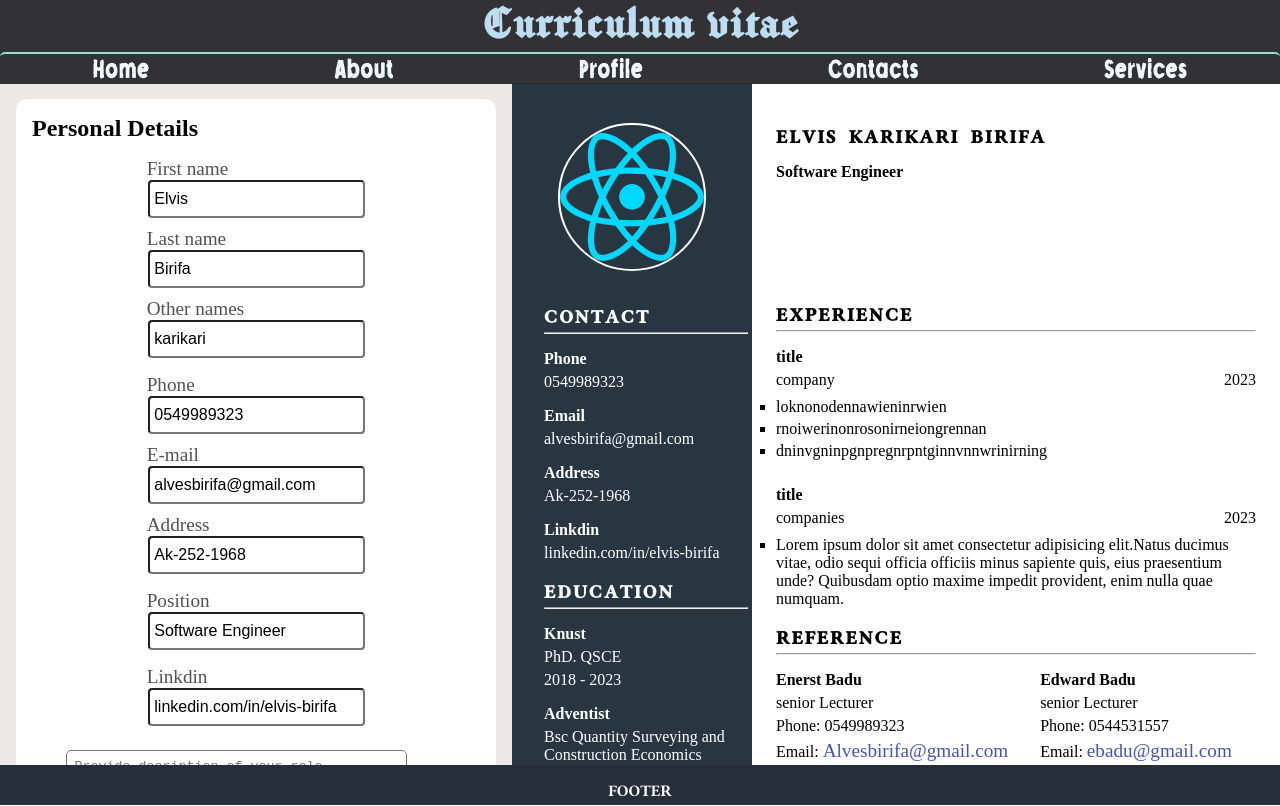
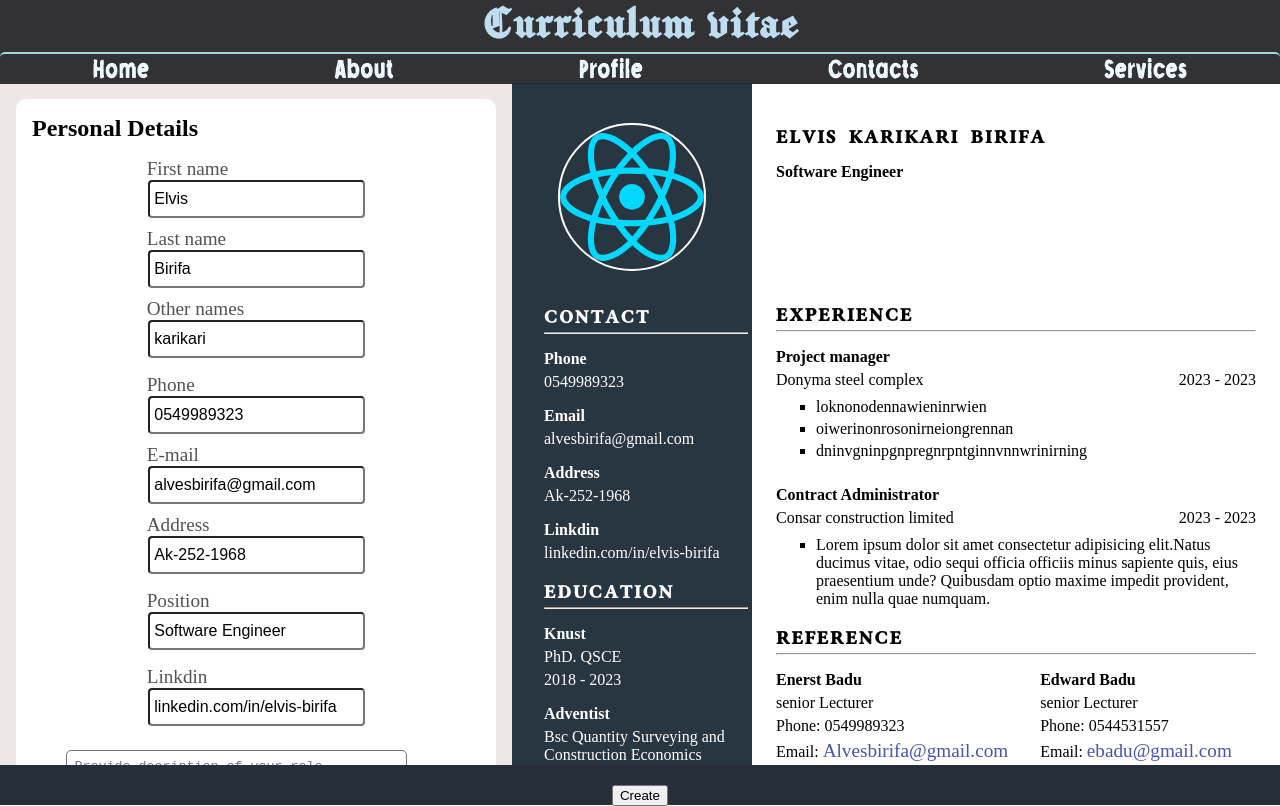
Before and after one commit to luciphoenix/CV, a React (Vite) app: page / in a window 1280 px wide. Built offline with nearby package versions, Linux system fonts and the light colour scheme.

Commit message:
change design

```diff
--- a/src/App.jsx
+++ b/src/App.jsx
@@ -44,19 +44,21 @@ function App() {
   const [experience, setExperience] = useState([
     {
       id: 0,
-      title: "title",
-      date: new Date().getFullYear().toString(),
-      company: "company",
+      title: "Project manager",
+      start: new Date().getFullYear().toString(),
+      end: new Date().getFullYear().toString(),
+      company: "Donyma steel complex",
       description:
         `loknonodennawieninrwien
-        rnoiwerinonrosonirneiongrennan
-        dninvgninpgnpregnrpntginnvnnwrinirning`
+oiwerinonrosonirneiongrennan
+dninvgninpgnpregnrpntginnvnnwrinirning`
     },
     {
       id: 1,
-      title: "title",
-      date: new Date().getFullYear().toString(),
-      company: "companies",
+      title: "Contract Administrator",
+      start: new Date().getFullYear().toString(),
+      end: new Date().getFullYear().toString(),
+      company: "Consar construction limited",
       description:
         "Lorem ipsum dolor sit amet consectetur adipisicing elit.Natus ducimus vitae, odio sequi officia officiis minus sapiente quis, eius praesentium unde? Quibusdam optio maxime impedit provident, enim nulla quae numquam.",
     },
@@ -161,6 +163,8 @@ function App() {
     });
     setSkills(newSkills);
   };
+
+
 
   function cSchool(e, id) {
     // make the target equal id equal to its current index incase of delete
--- a/src/Components/CVDisplay.jsx
+++ b/src/Components/CVDisplay.jsx
@@ -18,7 +18,7 @@ function CVDisplay({
 }) {
   return (
     <>
-      <div className="cv-display">
+      <div className="cv-display hide-cv">
         <div className="first-div">
           <Profile person />
           <Contact email={person.email} person={person} />
@@ -63,7 +63,8 @@ function CVDisplay({
                 <Experience
                   title={exp.title}
                   company={exp.company}
-                  date={exp.date}
+                  start={exp.start}
+                  end={exp.end}
                   description={exp.description}
                   key={exp.id}
                 />
--- a/src/Components/Create.jsx
+++ b/src/Components/Create.jsx
@@ -3,10 +3,8 @@ import Personal from "./Personal";
 import CreateEdu from "./CreateEdu";
 import CreateSkill from "./CreateSkill";
 import CreateReference from "./CreateReference";
-import { useState, useEffect } from "react";
 import CreateExperience from "./CreateExperience";
 import CreateLanguage from "./CreateLanguage";
-import Language from "./Language";
 
 function Create({
   person,
@@ -17,17 +15,8 @@ function Create({
   skillData,
   references,
   spoken,
+  toggle,
 }) {
-  // const [eduList, setEduList] = useState([]);
-  // const handleAddSchool = () => {
-  //   edu.handleNewSchool()
-  // };
-  // useEffect(
-  //     () => ({
-  //         useEduList(eduList.concat(<CreateEdu edu={edu} />))
-  //     })
-  // )
-
   return (
     <>
       <div className="createBody">
@@ -56,7 +45,8 @@ function Create({
               <CreateExperience
                 title={exp.title}
                 onChange={experiences.handleExperience}
-                date={exp.date}
+                start={exp.start}
+                end={exp.end}
                 onClick={experiences.handleExperienceDelete}
                 company={exp.company}
                 description={exp.description}
@@ -132,7 +122,6 @@ function Create({
               ADD
             </button>
           </div>
-          <button className="submit">submit</button>
         </form>
       </div>
     </>
--- a/src/Components/CreateExperience.jsx
+++ b/src/Components/CreateExperience.jsx
@@ -1,7 +1,8 @@
 
 function CreateExperience({
   title,
-  date,
+  start,
+  end,
   description,
   company,
   id,
@@ -49,10 +50,20 @@ function CreateExperience({
           <label htmlFor="date">Awarded Date</label>
           <input
             type="date"
-            name="date"
+            name="start"
             id="date"
             onChange={(e) => onChange(e, id)}
-            value={date}
+            value={start}
+          />
+        </div>
+        <div>
+          <label htmlFor="date">Awarded Date</label>
+          <input
+            type="date"
+            name="end"
+            id="date"
+            onChange={(e) => onChange(e, id)}
+            value={end}
           />
         </div>
 
--- a/src/Components/CreateReference.jsx
+++ b/src/Components/CreateReference.jsx
@@ -54,6 +54,7 @@ function CreateReference({
             id="email"
             value={email}
             onChange={(e) => onChange(e, id)}
+            autoFocus='true'
           />
         </div>
 
--- a/src/Components/Experience.jsx
+++ b/src/Components/Experience.jsx
@@ -1,17 +1,17 @@
 import "./Styles/experience.css";
 
-function Experience({ title, description, company, date }) {
+function Experience({ title, description, company, start, end }) {
   const descriptionArray = description.split('\n') //split description when the user presses enter
 
   return (
-    <>
+    <div className="description">
       <h4>{title}</h4>
       <div className="company">
         <p>{company}</p>
-        <p>{date.split("-")[0]}</p>
+        <p>{start.split("-")[0]} - {end.split("-")[0]}</p>
       </div>
-      <ul className="description">{descriptionArray.map((desc, index) => <li key={index}>{desc}</li>)}</ul>
-    </>
+      <ul className="description-list">{descriptionArray.map((desc, index) => <li key={index}>{desc}</li>)}</ul>
+    </div>
   );
 }
 
--- a/src/Components/Footer.jsx
+++ b/src/Components/Footer.jsx
@@ -1,9 +1,24 @@
+import { useState } from "react";
 import "./Styles/footer.css";
 
+
 function Footer() {
+  const [hidden, setHidden] = useState(false)
+  const [screen,setScreen] =useState(window.screen.availWidth)
+   const toggle = (e) => {
+    e.preventDefault()
+     e.target.parentElement.parentElement.children[1].classList.toggle('hide-cv')
+     e.target.parentElement.parentElement.children[2].classList.toggle('hide-cv')
+     setHidden(!hidden)
+   }
+
+  let disable = screen < 650
+  console.log(disable);
   return (
     <>
-      <div className="footer">Footer</div>
+      <div className="footer">
+        <button type="button" disabled={disable} onClick={toggle}>{hidden ? 'Edit' : 'Create'}</button>
+      </div>
     </>
   );
 }
--- a/src/Components/Styles/experience.css
+++ b/src/Components/Styles/experience.css
@@ -1,12 +1,11 @@
-.description {
-  height: 4.75rem;
+.description-list {
+  min-height: 4.75rem;
   max-width: 100%;
+  padding-left: revert;
   /* background-color: green; */
   /* word-wrap: break-word; */
 }
-ul {
-  padding-left: 0;
-}
+
 .company {
   display: flex;
   justify-content: space-between;
--- a/src/index.css
+++ b/src/index.css
@@ -17,31 +17,49 @@ h3 {
   margin-top: 1.5rem;
   letter-spacing: 2px;
 }
+ul{
+  padding-left: 0;
+}
+
 
 
 @media (max-width: 650px) {
   .body {
-    display: flex;
-    flex-direction: column;
+    display: block;
   }
-  .headerBody{
+  .hide-cv {
+      display: none;
+    }
+   .headerBody{
     position: static;
   }
-  .cv-Display{
+  /* .cv-Display{
     position: static;
     overflow-y: auto;
+  }  */
+  img{
+    transform: scale(0.8);
   }
-  .createBody{
+  /* .createBody{
     position: static;
     overflow: visible;
+  } */
+  .second-div{
+    padding-left: 1rem;
+  }
+  .description-list{
+    padding-left: 2rem;
   }
 
-  :root {
+  /* :root {
     font-size: 16px;
-  }
+  } */
 }
 @media (max-width:520px){
   :root{
     font-size: 12px;
   }
+    .body {
+      display: block;
+    }
 }
```
